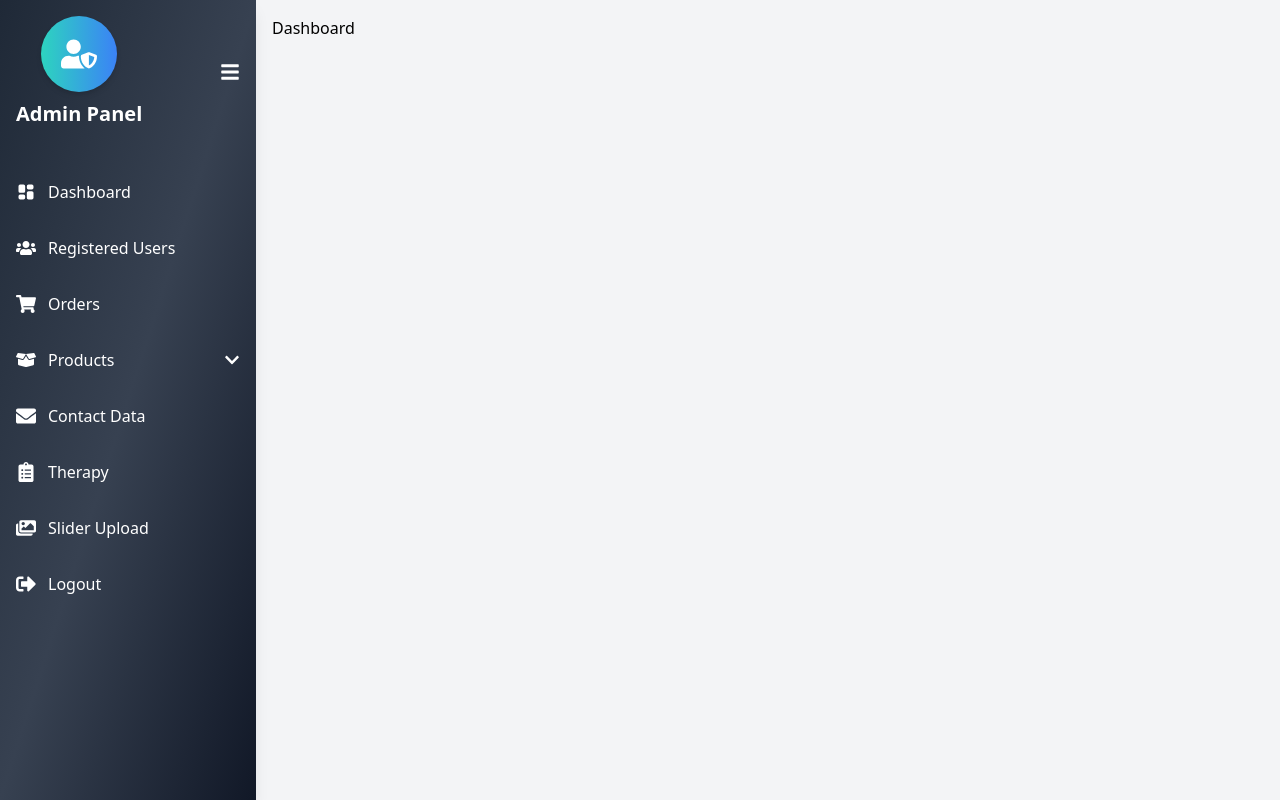
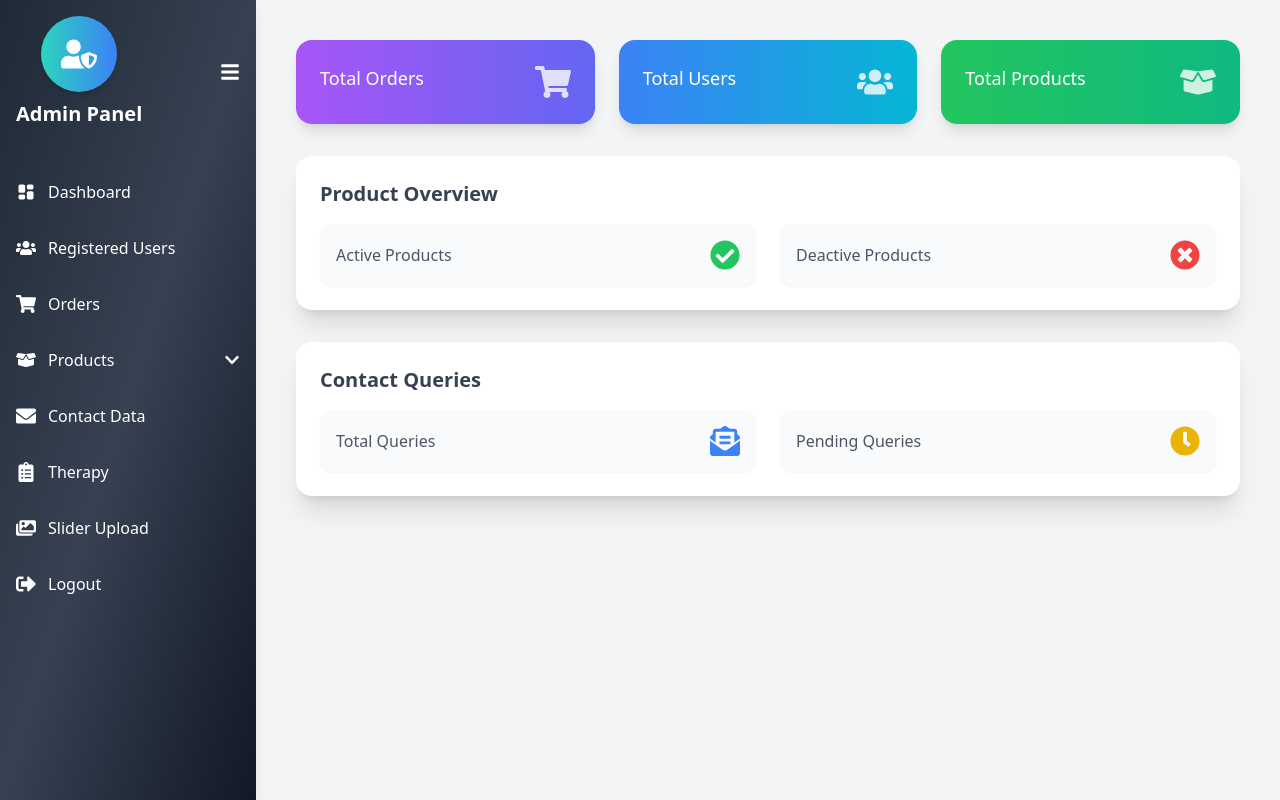
Before and after one commit to adityasinghchouhan1/Aayurvaan, a React (Vite) app in the folder admin/: page /dashboard/dashboardCards in a window 1280 px wide. Built offline with nearby package versions, Linux system fonts and the light colour scheme.

Commit message:
feat: update Dashboard component to fetch and display statistics with loading state

```diff
--- a/admin/src/components/Dashboard.jsx
+++ b/admin/src/components/Dashboard.jsx
@@ -1,126 +1,135 @@
-// import React, { useState, useEffect } from 'react'
-// import axios from 'axios'
-// import { useDispatch, useSelector } from 'react-redux'
-
-// import {
-//   FaUser,
-//   FaCalendarAlt,
-//   FaChalkboardTeacher,
-//   FaCogs,
-// } from 'react-icons/fa'
-
-// const Dashboard = () => {
-//   const [counts, setCounts] = useState({
-//     courseCount: 0,
-//     eventCount: 0,
-//     enrolledUsers: 0,
-//     subAdmins: 0,
-//   })
-
-//   const dispatch = useDispatch()
-
-//   const fetchCounts = async () => {
-//     try {
-//       const [courses, events] = await Promise.all([
-//         axios.get('http://localhost:5000/api/getTotalCourses'),
-//         axios.get('http://localhost:5000/api/events/count'),
-//       ])
-
-//       setCounts((prev) => ({
-//         ...prev,
-//         courseCount: courses.data.total,
-//         eventCount: events.data.total,
-//       }))
-//     } catch (error) {
-//       console.error('Error fetching counts:', error)
-//     }
-//   }
-
-//   const fetchAdditionalStats = async () => {
-//     try {
-//       // Fetching user count through Redux
-//       const userCount = useSelector((state) => state.user.count)
-
-//       setCounts((prev) => ({
-//         ...prev,
-//         enrolledUsers: userCount,
-//         subAdmins: 5, // Example static value
-//       }))
-//     } catch (error) {
-//       console.error('Error fetching additional stats:', error)
-//     }
-//   }
-
-//   useEffect(() => {
-//     fetchCounts()
-//     fetchAdditionalStats()
-//     dispatch(fetchUserDetails()) // Fetch user details
-//     dispatch(fetchUserCount()) // Fetch user count
-//   }, [dispatch])
-
-//   const stats = [
-//     {
-//       title: 'Enrolled Users',
-//       count: counts.enrolledUsers,
-//       color: 'bg-blue-500',
-//       icon: <FaUser size={30} />,
-//     },
-//     {
-//       title: 'Events',
-//       count: counts.eventCount,
-//       color: 'bg-green-500',
-//       icon: <FaCalendarAlt size={30} />,
-//     },
-//     {
-//       title: 'Sub-admins',
-//       count: counts.subAdmins,
-//       color: 'bg-yellow-500',
-//       icon: <FaCogs size={30} />,
-//     },
-//     {
-//       title: 'Offered Courses',
-//       count: counts.courseCount,
-//       color: 'bg-purple-500',
-//       icon: <FaChalkboardTeacher size={30} />,
-//     },
-//   ]
-
-//   return (
-//     <div className="min-h-screen flex flex-col bg-gradient-to-br from-gray-800 via-gray-700 to-gray-800">
-//       <main className="flex-1 p-6">
-//         <h1 className="text-4xl font-bold text-white mb-6">Dashboard</h1>
-
-//         <div className="grid grid-cols-1 sm:grid-cols-2 md:grid-cols-4 gap-6">
-//           {stats.map((stat, index) => (
-//             <div
-//               key={index}
-//               className={`shadow-lg rounded-lg overflow-hidden transform transition-all hover:scale-105 hover:shadow-xl ${stat.color}`}
-//             >
-//               <div className="p-6 flex items-center space-x-4">
-//                 <div>{stat.icon}</div>
-//                 <div>
-//                   <h2 className="text-xl font-semibold text-white">
-//                     {stat.title}
-//                   </h2>
-//                   <p className="text-4xl font-bold text-white mt-2">
-//                     {stat.count}
-//                   </p>
-//                 </div>
-//               </div>
-//             </div>
-//           ))}
-//         </div>
-//       </main>
-//     </div>
-//   )
-// }
-
-// export default Dashboard
-
-import React from 'react'
+import React, { useEffect, useState } from 'react'
+import adminAxios from '../utils/adminAxios'
+import SummaryApi from '../common/SummaryAPI'
+import {
+  FaShoppingCart,
+  FaUsers,
+  FaBoxOpen,
+  FaCheckCircle,
+  FaTimesCircle,
+  FaEnvelopeOpenText,
+  FaClock,
+} from 'react-icons/fa'
 
 const Dashboard = () => {
-  return <div >Dashboard</div>
+  const [stats, setStats] = useState(null)
+  const [loading, setLoading] = useState(true)
+
+  const fetchStats = async () => {
+    try {
+      const res = await adminAxios.get(SummaryApi.dashboardStats.url)
+      setStats(res.data)
+    } catch (err) {
+      console.error('Failed to fetch dashboard stats', err)
+    } finally {
+      setLoading(false)
+    }
+  }
+
+  useEffect(() => {
+    fetchStats()
+  }, [])
+
+  if (loading)
+    return (
+      <div className="flex justify-center items-center h-[80vh]">
+        <div className="animate-spin h-12 w-12 border-b-4 border-blue-600 rounded-full"></div>
+      </div>
+    )
+
+  return (
+    <div className="p-6 space-y-8">
+      {/* Top Stats */}
+      <div className="grid grid-cols-1 md:grid-cols-2 lg:grid-cols-3 gap-6">
+        <StatCard
+          title="Total Orders"
+          value={stats?.total_orders}
+          icon={<FaShoppingCart />}
+          color="from-purple-500 to-indigo-500"
+        />
+
+        <StatCard
+          title="Total Users"
+          value={stats?.total_users}
+          icon={<FaUsers />}
+          color="from-blue-500 to-cyan-500"
+        />
+
+        <StatCard
+          title="Total Products"
+          value={stats?.total_products}
+          icon={<FaBoxOpen />}
+          color="from-green-500 to-emerald-500"
+        />
+      </div>
+
+      {/* Product Section */}
+      <div className="bg-white shadow-xl rounded-2xl p-6">
+        <h2 className="text-xl font-bold mb-4 text-gray-700">
+          Product Overview
+        </h2>
+        <div className="grid grid-cols-1 md:grid-cols-2 gap-6">
+          <MiniStat
+            label="Active Products"
+            value={stats?.active_products}
+            icon={<FaCheckCircle className="text-green-500" />}
+          />
+
+          <MiniStat
+            label="Deactive Products"
+            value={stats?.deactive_products}
+            icon={<FaTimesCircle className="text-red-500" />}
+          />
+        </div>
+      </div>
+
+      {/* Contact Query Section */}
+      <div className="bg-white shadow-xl rounded-2xl p-6">
+        <h2 className="text-xl font-bold mb-4 text-gray-700">
+          Contact Queries
+        </h2>
+        <div className="grid grid-cols-1 md:grid-cols-2 gap-6">
+          <MiniStat
+            label="Total Queries"
+            value={stats?.total_queries}
+            icon={<FaEnvelopeOpenText className="text-blue-500" />}
+          />
+
+          <MiniStat
+            label="Pending Queries"
+            value={stats?.pending_queries}
+            icon={<FaClock className="text-yellow-500" />}
+          />
+        </div>
+      </div>
+    </div>
+  )
 }
 
+/* Reusable Large Card */
+const StatCard = ({ title, value, icon, color }) => (
+  <div
+    className={`bg-gradient-to-r ${color} text-white rounded-2xl p-6 shadow-lg hover:scale-105 transition`}
+  >
+    <div className="flex justify-between items-center">
+      <div>
+        <h3 className="text-lg">{title}</h3>
+        <p className="text-3xl font-bold mt-2">{value}</p>
+      </div>
+      <div className="text-4xl opacity-80">{icon}</div>
+    </div>
+  </div>
+)
+
+/* Small Card */
+const MiniStat = ({ label, value, icon }) => (
+  <div className="flex items-center justify-between bg-gray-50 p-4 rounded-xl shadow-sm">
+    <div>
+      <p className="text-gray-600">{label}</p>
+      <h4 className="text-2xl font-bold">{value}</h4>
+    </div>
+    <div className="text-3xl">{icon}</div>
+  </div>
+)
+
 export default Dashboard
```
Also changed, not shown: 1 other file (tests, documents, lock files or other folders).
